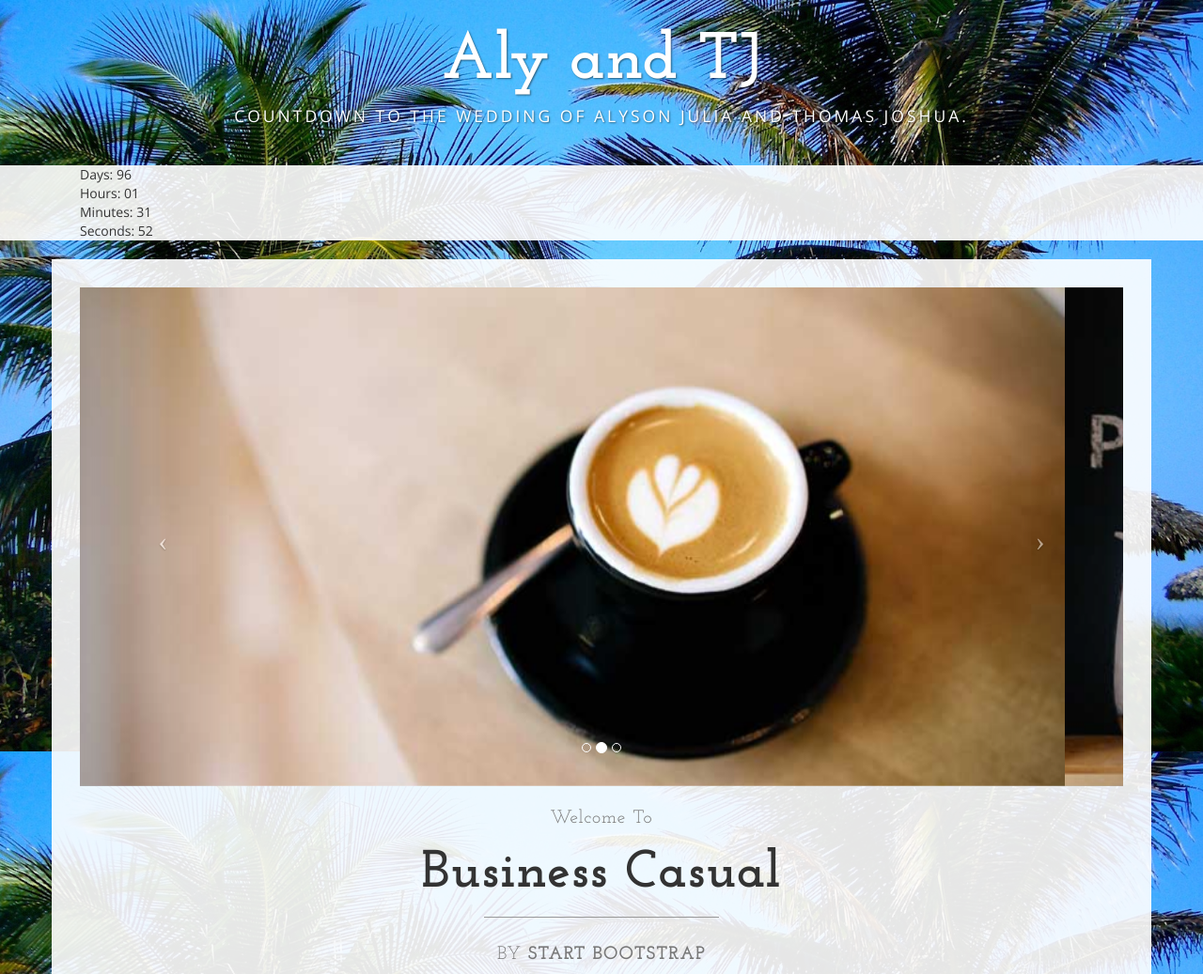
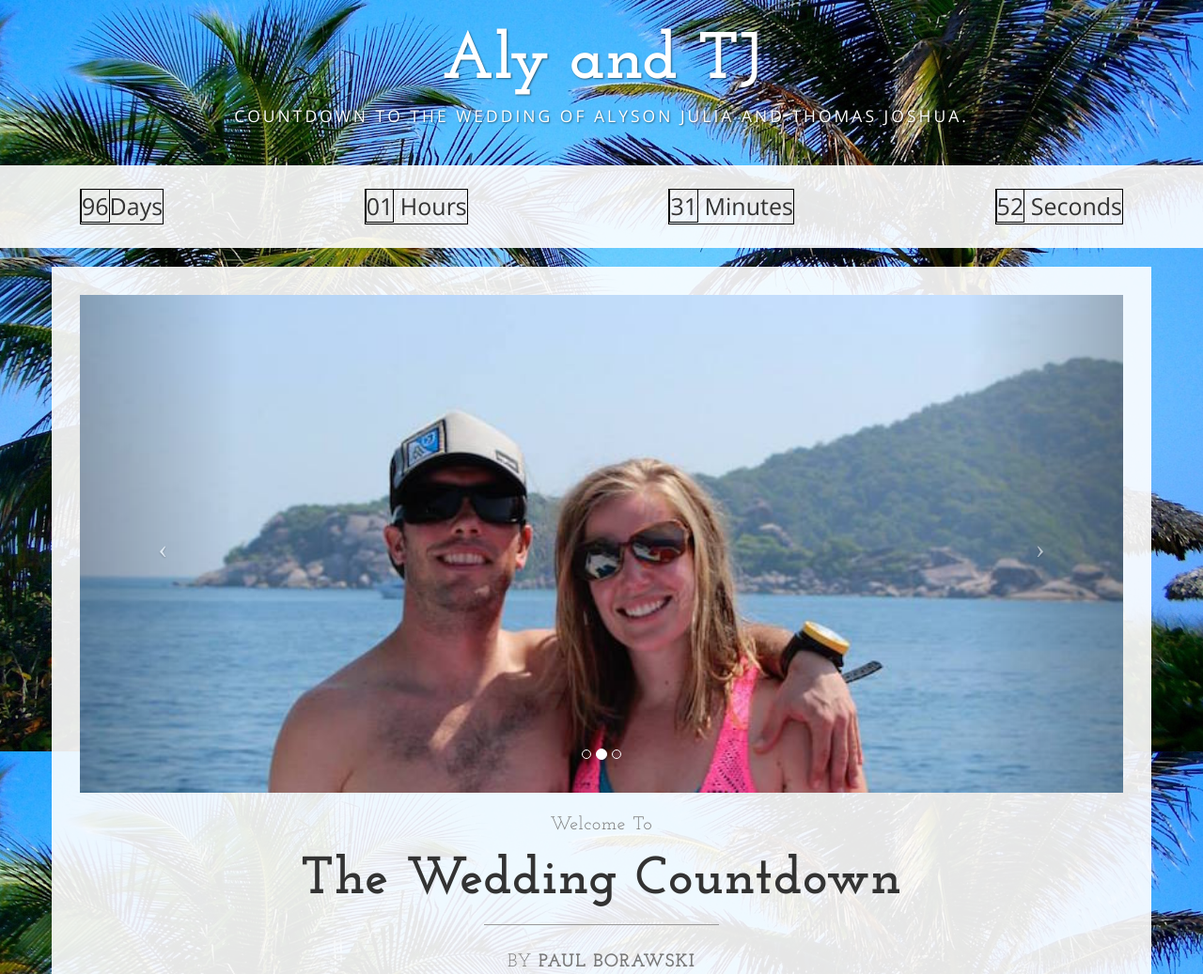
Before and after one commit to iAmNawa/alyandtj.com, a plain HTML site: page public/index.html in a window 1280 px wide. Shown: the top 1037 px of the page at 94% size. Drawn offline with nearby package versions, Linux system fonts and the light colour scheme.

Commit message:
base clock flexbox

```diff
--- a/public/css/business-casual.css
+++ b/public/css/business-casual.css
@@ -112,6 +112,34 @@ footer p {
     padding: 50px 0;
 }
 
+/* COUNTDOWN TIMER */
+
+#clockdiv {
+  display: -webkit-flex;
+  display: -ms-flexbox;
+  display: flex;
+  -webkit-flex-direction: row;
+  -ms-flex-direction: row;
+  flex-direction: row;
+  -webkit-justify-content: space-between;
+  -ms-flex-pack: space-between;
+  justify-content: space-between;
+  padding: 25px 0px;
+  font-size: 25px;
+}
+
+.clockNumber {
+  border-style: solid;
+  border-width: 1px;
+  border-color: black;
+}
+
+#clockElement {
+  border-style: solid;
+  border-width: 1px;
+  border-color: black;
+}
+
 @media screen and (min-width:768px) {
     .brand {
         display: inherit;
--- a/public/index.html
+++ b/public/index.html
@@ -51,12 +51,12 @@
                 <a class="navbar-brand" href="index.html">alyandtj.com</a>
             </div>
             <!-- Collect the nav links, forms, and other content for toggling -->
-            <div class="collapse navbar-collapse" id="bs-example-navbar-collapse-1">
+            <div class="collapse navbar-collapse timer" id="bs-example-navbar-collapse-1">
               <div id="clockdiv">
-                Days: <span class="days"></span><br>
-                   Hours: <span class="hours"></span><br>
-                   Minutes: <span class="minutes"></span><br>
-                   Seconds: <span class="seconds"></span>
+                <div id="clockElement"><span class="days clockNumber"></span>Days</div>
+                   <div id="clockElement"><span class="hours clockNumber"></span> Hours</div>
+                    <div id="clockElement"><span class="minutes clockNumber"></span> Minutes</div>
+                   <div id="clockElement"><span class="seconds clockNumber"></span> Seconds</div>
               </div>
             </div>
             <!-- /.navbar-collapse -->
@@ -80,13 +80,13 @@
                         <!-- Wrapper for slides -->
                         <div class="carousel-inner">
                             <div class="item active">
-                                <img class="img-responsive img-full" src="img/slide-1.jpg" alt="">
+                                <img class="img-responsive img-full" src="img/one.jpg" alt="">
                             </div>
                             <div class="item">
-                                <img class="img-responsive img-full" src="img/slide-2.jpg" alt="">
+                                <img class="img-responsive img-full" src="img/two.jpg" alt="">
                             </div>
                             <div class="item">
-                                <img class="img-responsive img-full" src="img/slide-3.jpg" alt="">
+                                <img class="img-responsive img-full" src="img/three.jpg" alt="">
                             </div>
                         </div>
 
@@ -101,11 +101,11 @@
                     <h2 class="brand-before">
                         <small>Welcome to</small>
                     </h2>
-                    <h1 class="brand-name">Business Casual</h1>
+                    <h1 class="brand-name">The wedding countdown</h1>
                     <hr class="tagline-divider">
                     <h2>
                         <small>By
-                            <strong>Start Bootstrap</strong>
+                            <strong>Paul Borawski</strong>
                         </small>
                     </h2>
                 </div>
@@ -165,7 +165,7 @@
     <!-- Script to Activate the Carousel -->
     <script>
     $('.carousel').carousel({
-        interval: 5000 //changes the speed
+        interval: 4000 //changes the speed
     })
     </script>
     <script src="js/script.js"></script>
```
Also changed, not shown: public/img/bg.jpg (deleted), public/img/one.jpg (added), public/img/slide-1.jpg (deleted), public/img/slide-2.jpg (deleted), public/img/slide-3.jpg (deleted), public/img/three.jpg (added), public/img/two.jpg (added).
